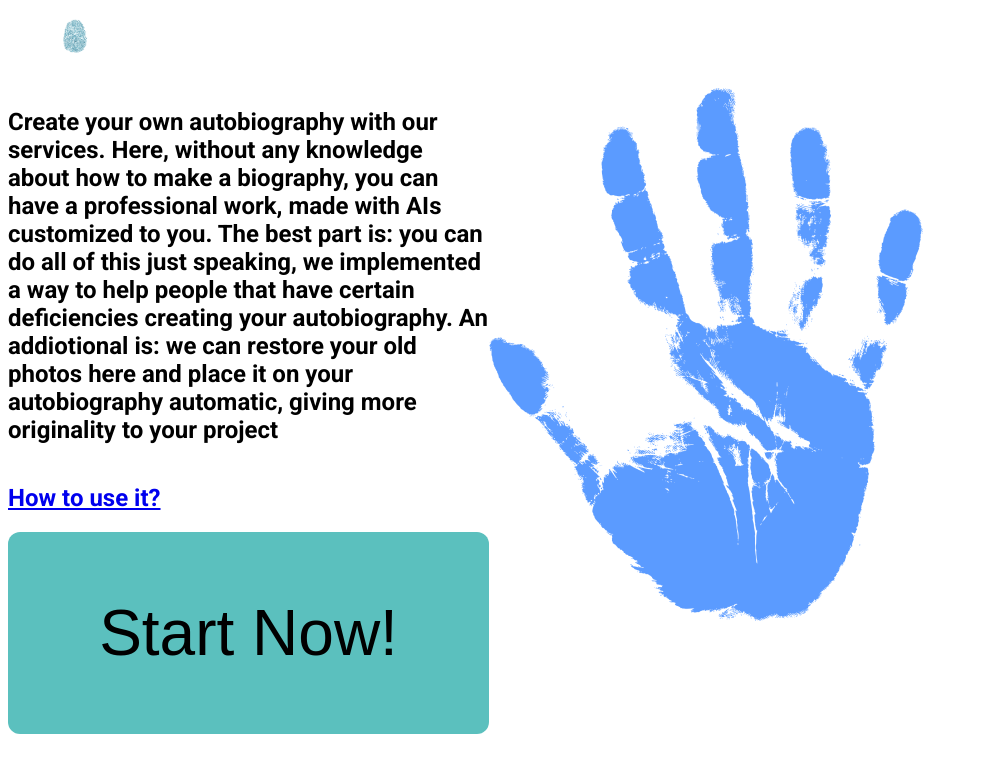
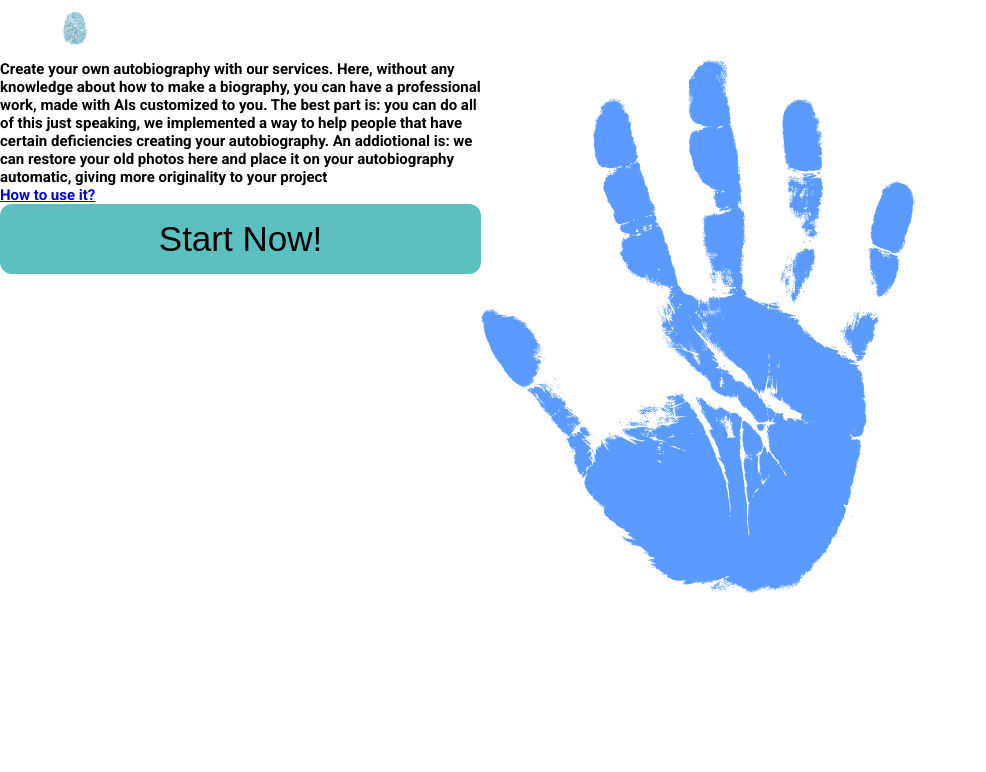
Before and after one commit to ElielsonU/SelfGraphy, a Next.js app: page / in a window 1280 px wide. Shown: the top 772 px of the page, without its empty margins (0-986 px from the left). Built offline with nearby package versions, Linux system fonts and the light colour scheme.

Commit message:
globalstyle colocado na pagina

```diff
--- a/src/app/page.tsx
+++ b/src/app/page.tsx
@@ -18,11 +18,12 @@ const Main = styled.main`
 
 const Botao = styled.button`
     width: 481px;
+    height: 70px;
     background-color: #5BC0BE;
     border: none;
     border-radius: 12.07px;
     color: black;
-    font-size: 4rem;
+    font-size: 3.5rem;
     margin: 0;
     padding: 0;
 `;
@@ -30,6 +31,7 @@ const Botao = styled.button`
 export default function Home() {
   return (
     <>
+      <GlobalStyle />
       <Header type="light"/>
       <Main>
         <>
@@ -37,7 +39,7 @@ export default function Home() {
             <h2>Create your own autobiography with
 our services. Here, without any knowledge about how to make a biography, you can have a professional work, made with AIs customized to you. The best part is: you can do all of this just speaking, we implemented a way to help people that have certain deficiencies creating your autobiography. An addiotional is: we can restore your old photos here and place it on your autobiography automatic, giving more originality to your project</h2>
             <h2><a href="*">How to use it?</a></h2>
-            <Botao><p>Start Now!</p></Botao>
+            <Botao>Start Now!</Botao>
           </Desciption>
           <img  src="/imgs/mão.png"/>
         </>
--- a/src/components/globalstyle/index.tsx
+++ b/src/components/globalstyle/index.tsx
@@ -2,13 +2,6 @@ import { createGlobalStyle } from "styled-components";
 
 export const GlobalStyle = createGlobalStyle`
     :root {
-        --cyan: #5BC0BE;
-        --black: #020202;
-        --deepblue: #0B132B;
-        --white: #FAFAFA;
-        --linkblue: #0904FF;
-        --gray: #303036;
-
         font-size: 10px;
     }
 
```
